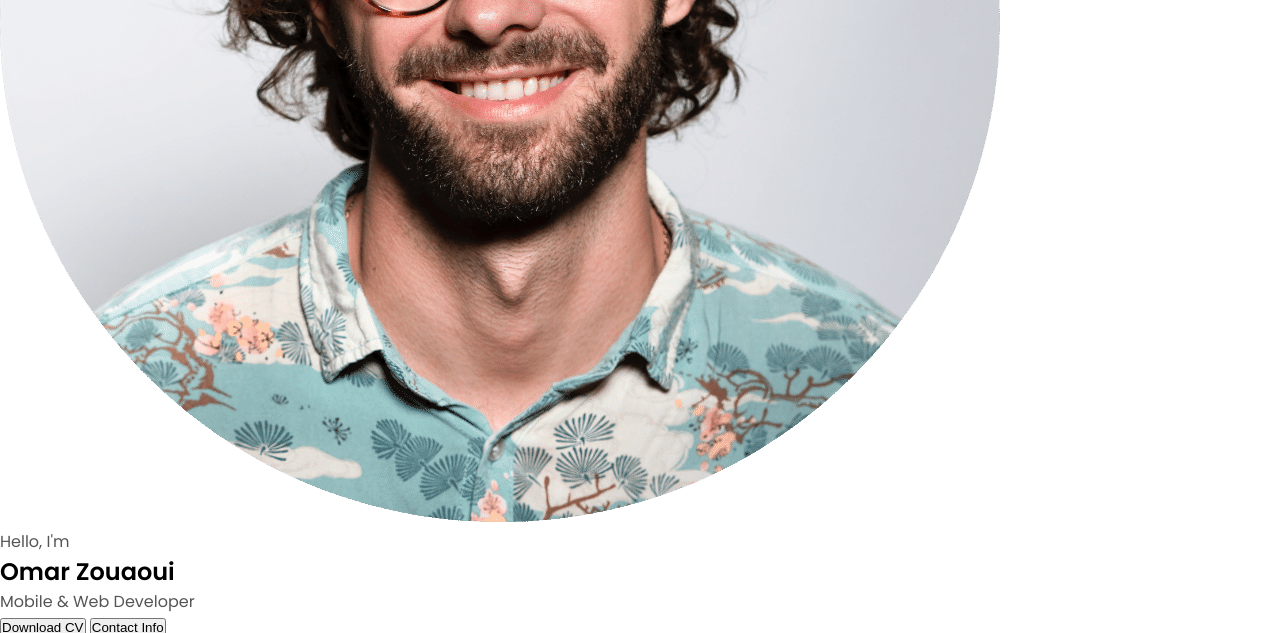
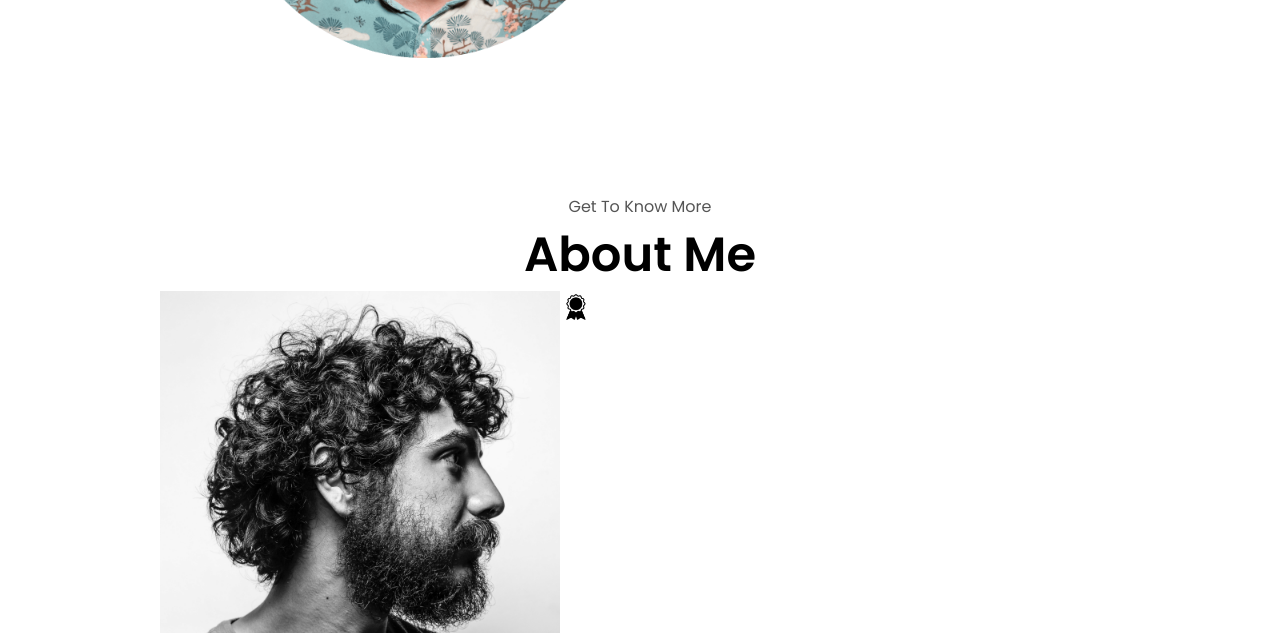
Before and after one commit to omarzouaoui1/portfolio, a plain HTML site: page index.html in a window 1280 px wide. Shown: the part 614-1247 px from the top of the page. Drawn offline with Linux system fonts and the light colour scheme.

Commit message:
Profile Section done

```diff
--- a/index.html
+++ b/index.html
@@ -8,6 +8,7 @@
     <link rel="stylesheet" href="mediaqueries.css">
 </head>
 <body>
+    <!-- W>1200 NAVBAR -->
     <nav id="desktop-nav">
         <div class="logo">Omar Zouaoui</div>
         <div>
@@ -19,6 +20,8 @@
             </ul>
         </div>
     </nav>
+
+    <!-- W<1200 NAVBAR -->
     <nav id="burger-nav">
         <div class="logo">Omar Zouaoui</div>
         <div class="burger-menu">
@@ -35,6 +38,8 @@
             </div>
         </div>
     </nav>
+
+    <!-- PROFILE SECTION -->
     <section id="profile">
         <div class="section__pic-container">
             <img src="./assets/profile-pic.png" alt="Omar Zouaoui Profile Pic">
@@ -57,6 +62,25 @@
             </div>
         </div>
     </section>
+
+    <!-- ABOUT SECTION -->
+    <section id="about">
+        <p class="section__text__p1">Get To Know More</p>
+        <h1 class="title">About Me</h1>
+        <div class="section-container">
+            <div class="section__pic-container">
+                <img src="./assets/about-pic.png" alt="Profile Pic" class="about-pic">
+            </div>
+            <div class="about-details-container">
+                <div class="about-containers">
+                    <div class="details-container">
+                        <img src="./assets/experience.png" alt="Experience icon" class="icon">
+                    </div>
+                </div>
+            </div>
+        </div>
+    </section>
+
     <script src="script.js"></script>
 </body>
 </html>
--- a/style.css
+++ b/style.css
@@ -146,3 +146,116 @@ a:hover{
 }
 
 /* SECTION */
+
+section{
+    padding-top: 4vh;
+    height: 96vh;
+    margin: 0 10rem;
+    box-sizing: border-box;
+    min-height: fit-content;
+}
+
+.section-container{
+    display: flex;
+}
+
+/* PROFILE SECTION */
+
+#profile {
+    display: flex;
+    justify-content: center;
+    gap: 5rem;
+    height: 80vh;
+  }
+
+  .section__pic-container {
+    display: flex;
+    height: 400px;
+    width: 400px;
+    margin: auto 0;
+  }
+
+  .section__text {
+    align-self: center;
+    text-align: center;
+  }
+
+  .section__text p {
+    font-weight: 600;
+  }
+
+  .section__text__p1 {
+    text-align: center;
+  }
+
+  .section__text__p2 {
+    font-size: 1.75rem;
+    margin-bottom: 1rem;
+  }
+
+  .title {
+    font-size: 3rem;
+    text-align: center;
+  }
+
+  #socials-container {
+    display: flex;
+    justify-content: center;
+    margin-top: 1rem;
+    gap: 1rem;
+  }
+
+/* ICONS */
+
+.icon{
+    cursor: pointer;
+    height: 2rem;
+}
+
+/* BUTTONS */
+
+.btn-container{
+    display: flex;
+    justify-content: center;
+    gap: 1rem;
+}
+
+.btn{
+    font-weight: 600;
+    transition: all 300ms ease;
+    padding: 1rem;
+    width: 8rem;
+    border-radius: 2rem;
+}
+
+.btn-color-1,
+.btn-color-2{
+    border: rgb(53, 53, 53) 0.1rem solid;
+}
+
+.btn-color-1:hover,
+.btn-color-2:hover{
+    cursor: pointer;
+}
+
+.btn-color-1,
+.btn-color-2:hover{
+    background: rgb(53, 53, 53);
+    color: white;
+}
+
+.btn-color-1:hover{
+    background: black;
+}
+
+.btn-color-2{
+    background: none;
+}
+
+.btn-color-2:hover{
+    border: rgb(255, 255, 255) 0.1rem solid;
+}
+
+.btn-container{
+    gap: 1rem;
+}
```
